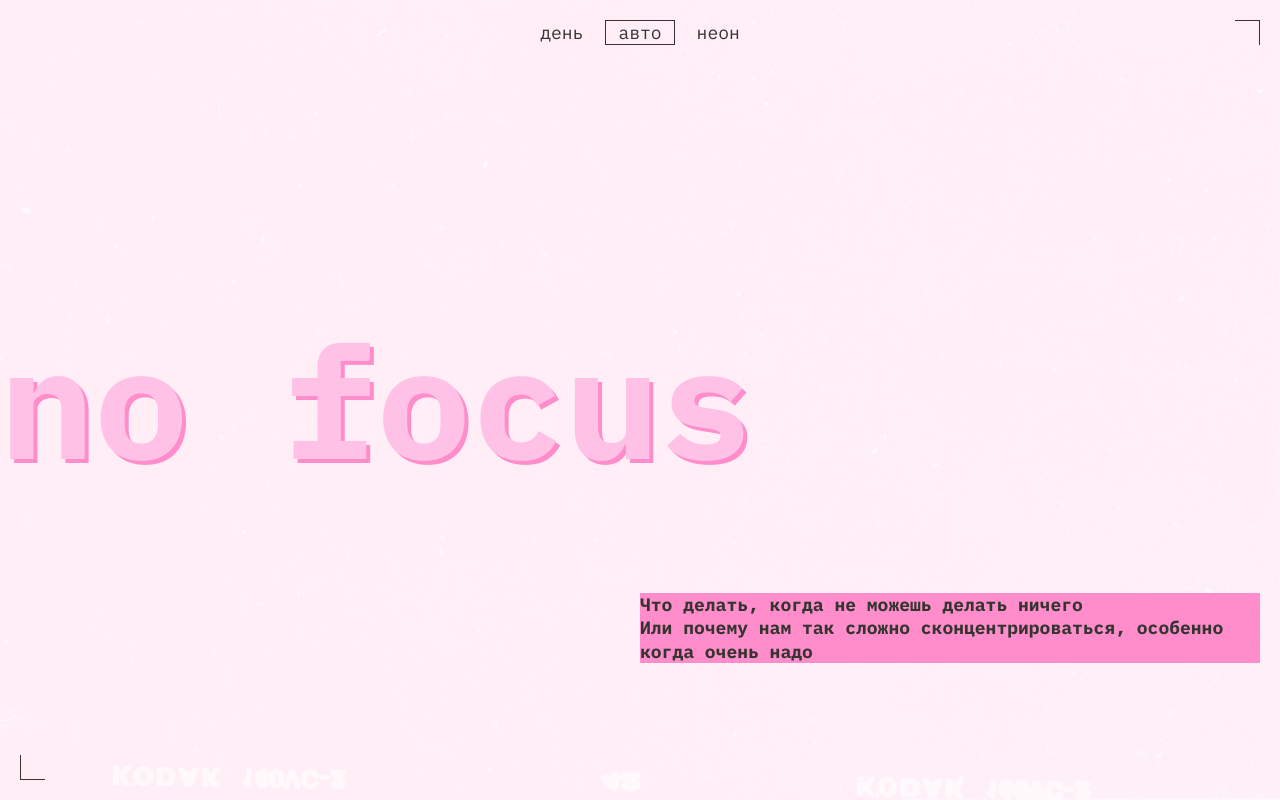
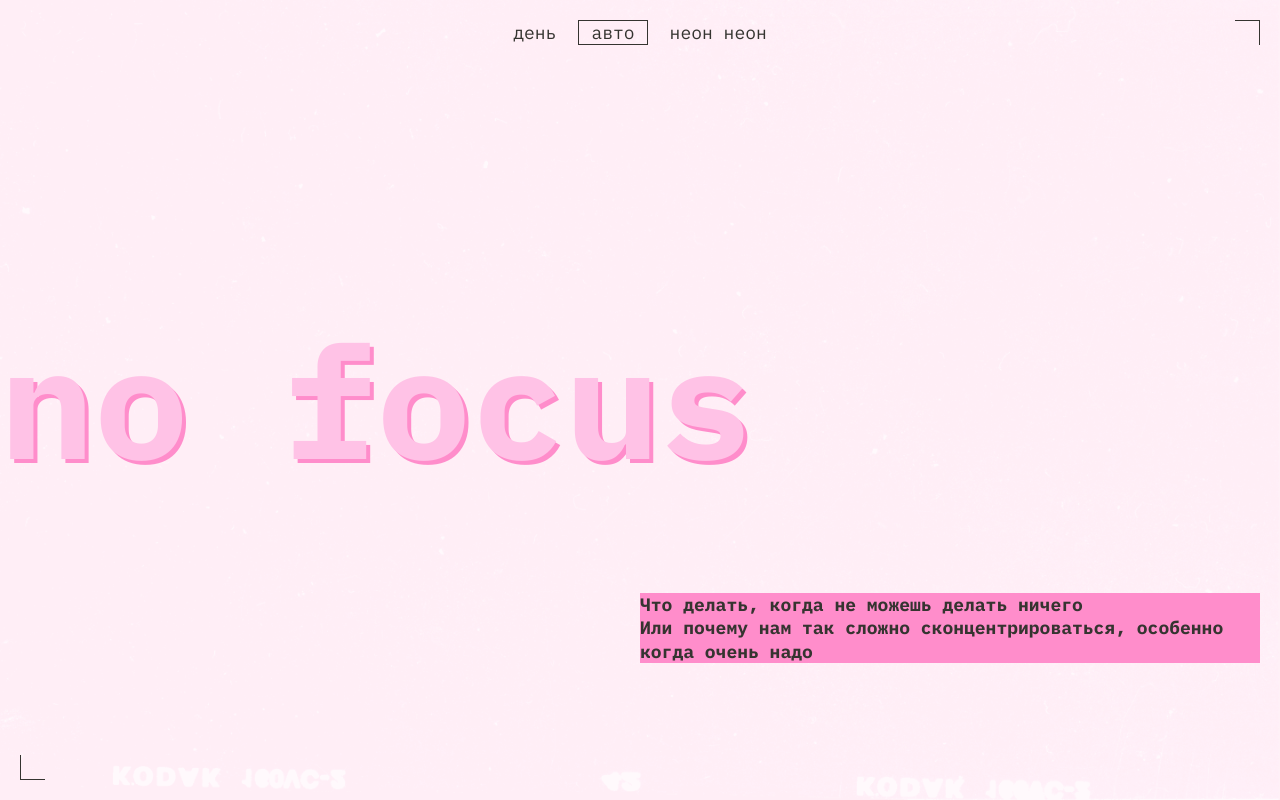
Before and after one commit to olggaf/slozhno-sosredotochitsya, a plain HTML site: page index.html in a window 1280 px wide. Shown: the top 800 px of the page. Drawn offline with Linux system fonts and the light colour scheme.

Commit message:
Add files via upload

```diff
--- a/index.html
+++ b/index.html
@@ -44,7 +44,7 @@
             <button
               class="header__theme-menu-button header__theme-menu-button_type_dark"
             >
-              Неон
+              Неон Неон
             </button>
           </li>
         </ul>
```
